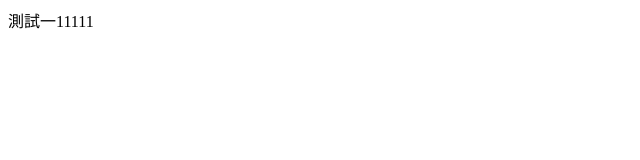
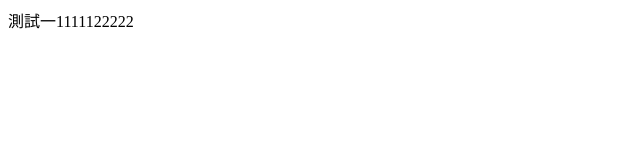
Before and after one commit to changcarrie/practice-file, a plain HTML site: page testtest/index.html in a window 1280 px wide. Shown: the full height of the page, 0-640 px from the left. Drawn offline with Linux system fonts and the light colour scheme.

Commit message:
Update index.html

```diff
--- a/testtest/index.html
+++ b/testtest/index.html
@@ -4,6 +4,6 @@
 	<title></title>
 </head>
 <body>
-測試一11111
+測試一1111122222
 </body>
 </html>
```
